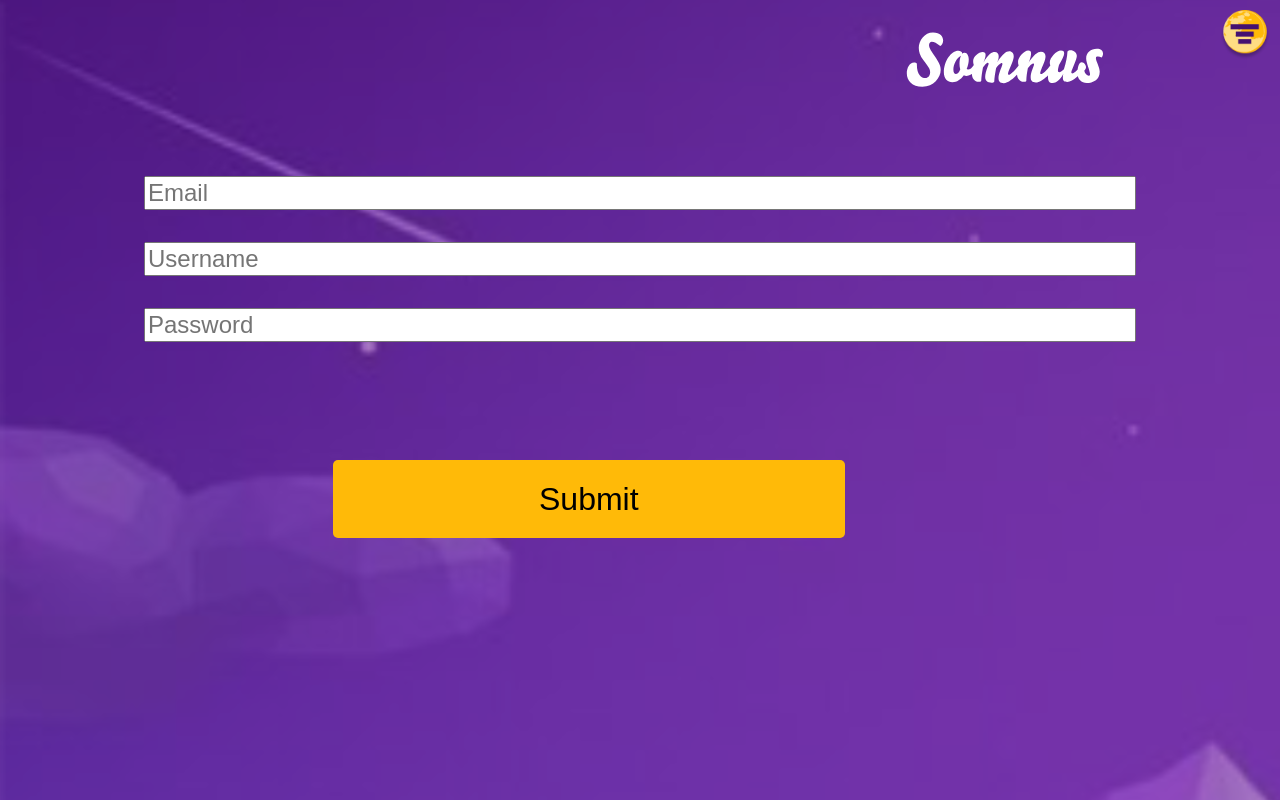
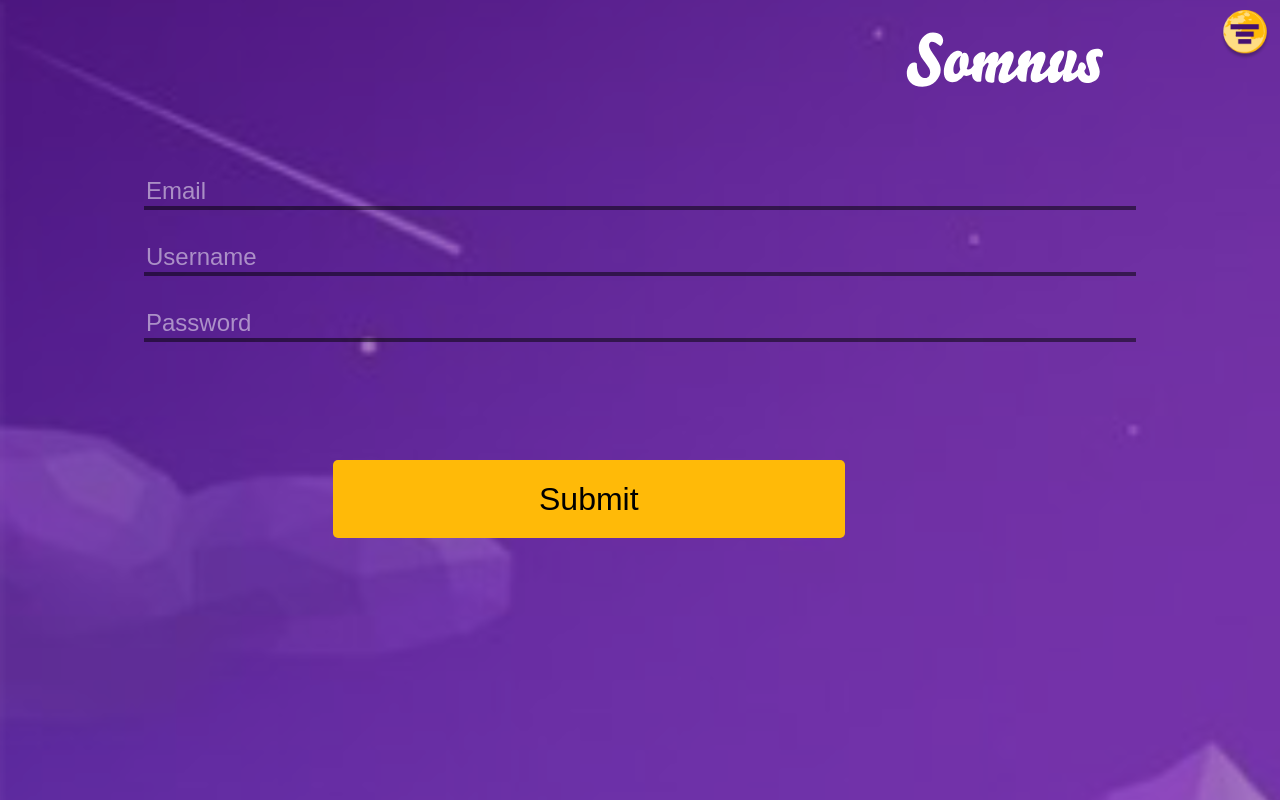
Before and after one commit to Build-Week-Sleep-Tracker-Oct/Front-End, a React (Create React App) app in the folder somnus/: page /signup in a window 1280 px wide. Built offline with nearby package versions, Linux system fonts and the light colour scheme; no server answers; a web font is replaced by a local one; what uifx would draw is missing.

Commit message:
Signup inputs styled

```diff
--- a/somnus/src/App.css
+++ b/somnus/src/App.css
@@ -88,6 +88,37 @@
   font-size: 1.5rem;
   margin: 1rem;
   outline: none;
+}
+
+.signUp input[type=email] {
+  color: white;
+  border: none;
+  border-bottom: 4px solid #000;
+  opacity: 0.5;
+  background: linear-gradient(180deg, #9013FE 29.21%, #B260F9 100%);
+  background: transparent;
+}
+
+.signUp input[type=password] {
+  color: white;
+  border: none;
+  border-bottom: 4px solid #000;
+  opacity: 0.5;
+  background: linear-gradient(180deg, #9013FE 29.21%, #B260F9 100%);
+  background: transparent;
+}
+
+.signUp input[type=text] {
+  color: white;
+  border: none;
+  border-bottom: 4px solid #000;
+  opacity: 0.5;
+  background: linear-gradient(180deg, #9013FE 29.21%, #B260F9 100%);
+  background: transparent;
+}
+
+.signUp input::placeholder {
+  color: white;
 }
 
 .signUp button {
```
